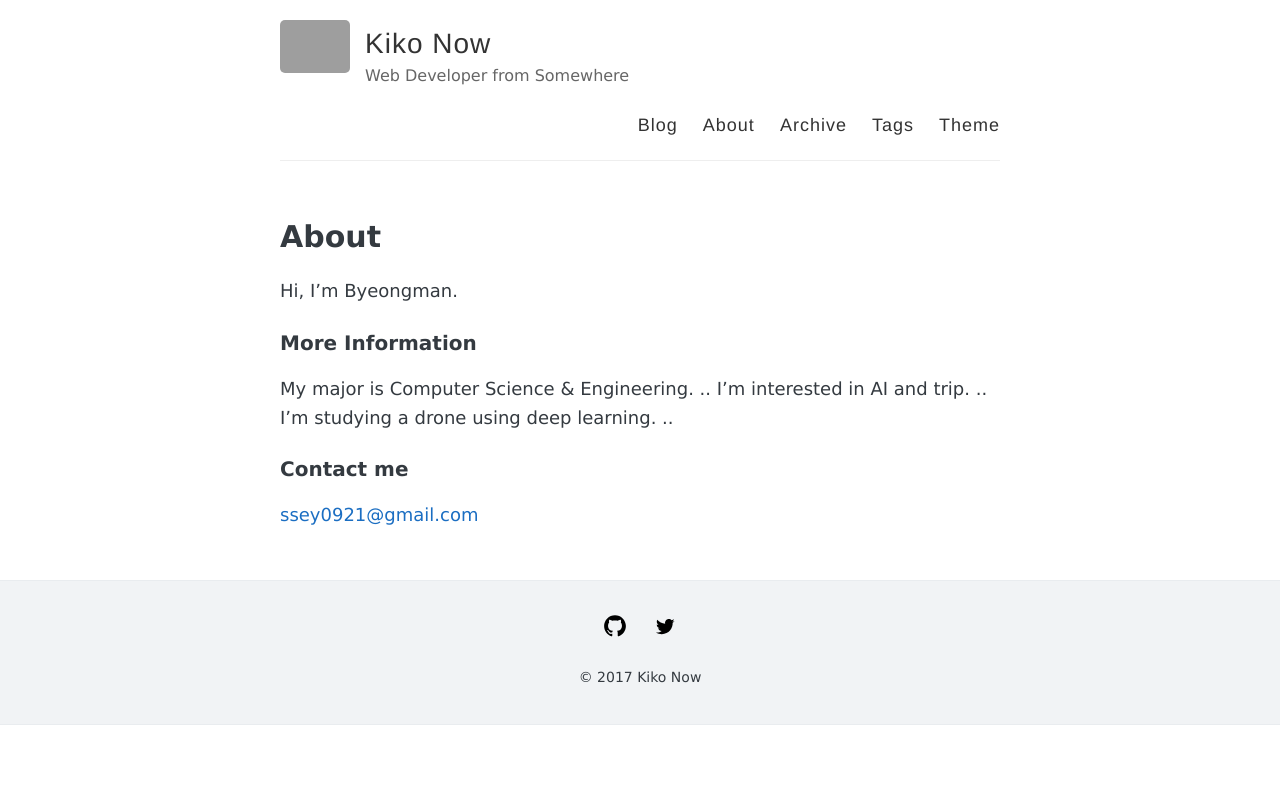
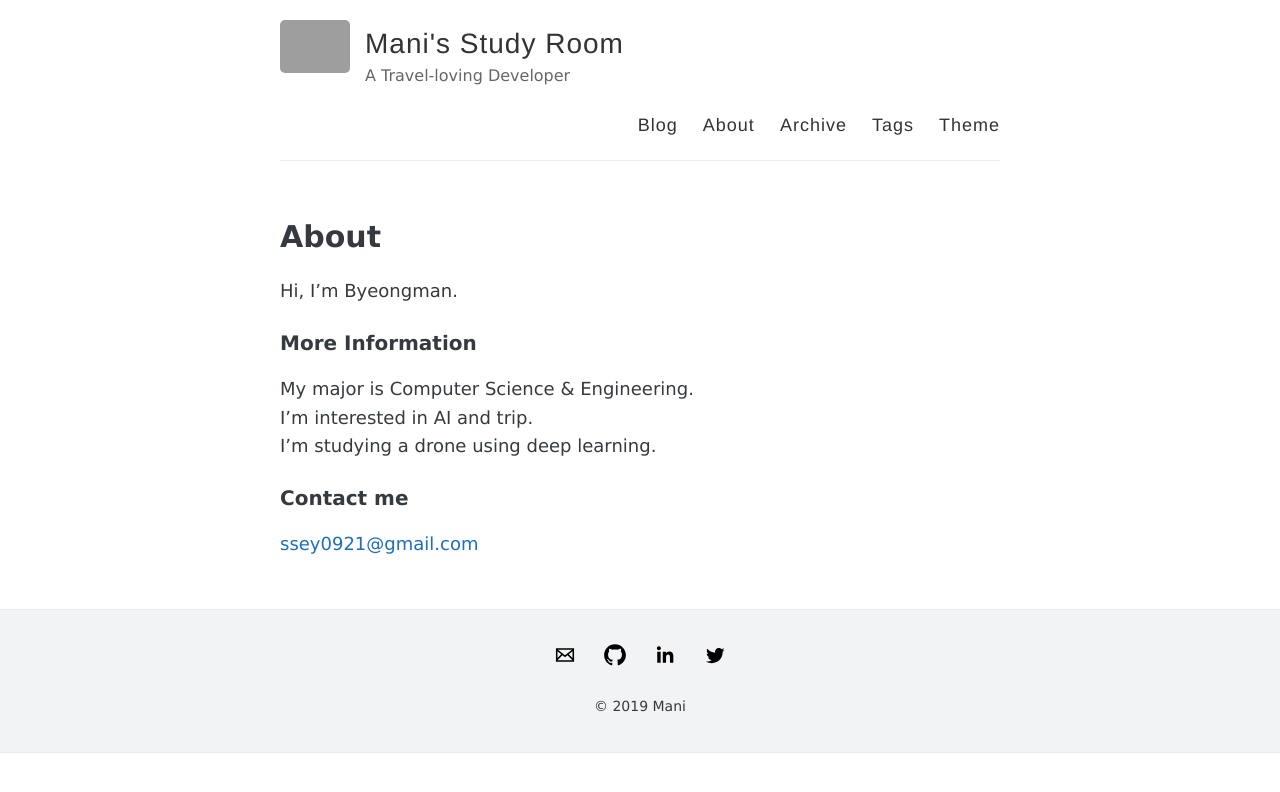
Before and after one commit to Leebyeongman/Leebyeongman.github.io, a Jekyll site: the page built from about.md, in a window 1280 px wide. Shown: the top 792 px of the page. Built offline with Jekyll 4.4.1, drawn with Linux system fonts in a browser that asks for light colours; grey boxes are pictures that could not be loaded.

Commit message:
update config & about

```diff
--- a/_config.yml
+++ b/_config.yml
@@ -3,10 +3,10 @@
 #
 
 # Name of your site (displayed in the header)
-name: Kiko Now
+name: Mani's Study Room
 
 # Short bio or description (displayed in the header)
-description: Web Developer from Somewhere
+description: A Travel-loving Developer
 
 #
 # Flags below are optional
@@ -38,13 +38,13 @@ paginate: 5
 footer-links:
   behance: # https://www.behance.net/<username>
   dribbble:
-  email:
+  email: ssey0921@gmail.com
   facebook:
   flickr:
-  github: AWEEKJ/kiko-now
+  github: Leebyeongman
   googleplus: # anything in your profile username that comes after plus.google.com/
   instagram:
-  linkedin:
+  linkedin: https://www.linkedin.com/in/lee-byeongman-58930b162/
   pinterest:
   rss: # just type anything here for a working RSS icon
   stackoverflow: # your stackoverflow profile, e.g. "users/50476/bart-kiers"
@@ -53,7 +53,7 @@ footer-links:
   youtube: # channel/<your_long_string> or user/<user-name>
 
 # Text under the icons in footer
-footer-text: © 2017 Kiko Now
+footer-text: © 2019 Mani
 
 # Enter your Disqus shortname (not your username) to enable commenting on posts
 # You can find your shortname on the Settings page of your Disqus account
--- a/about.md
+++ b/about.md
@@ -8,9 +8,9 @@ Hi, I'm Byeongman.
 
 ### More Information
 
-My major is Computer Science & Engineering. ..
-I'm interested in AI and trip. ..
-I'm studying a drone using deep learning. ..
+My major is Computer Science & Engineering.
+I'm interested in AI and trip.
+I'm studying a drone using deep learning.
 
 ### Contact me
 
```
